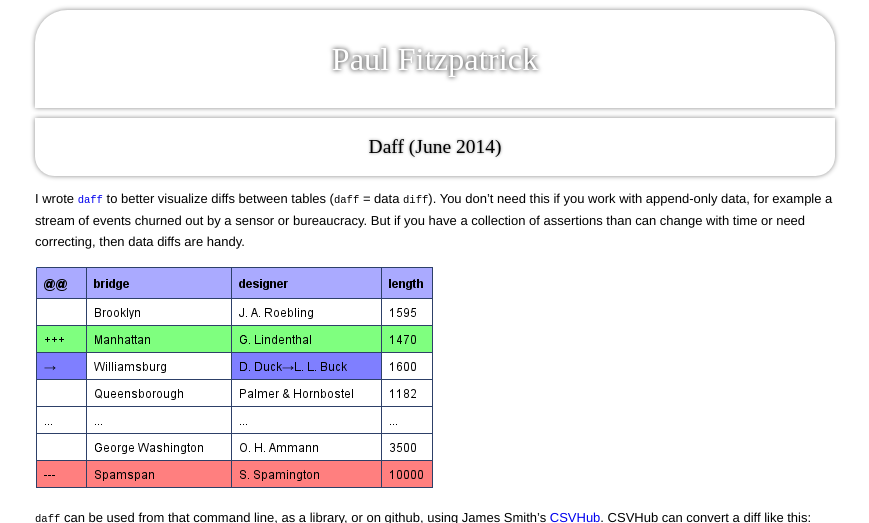
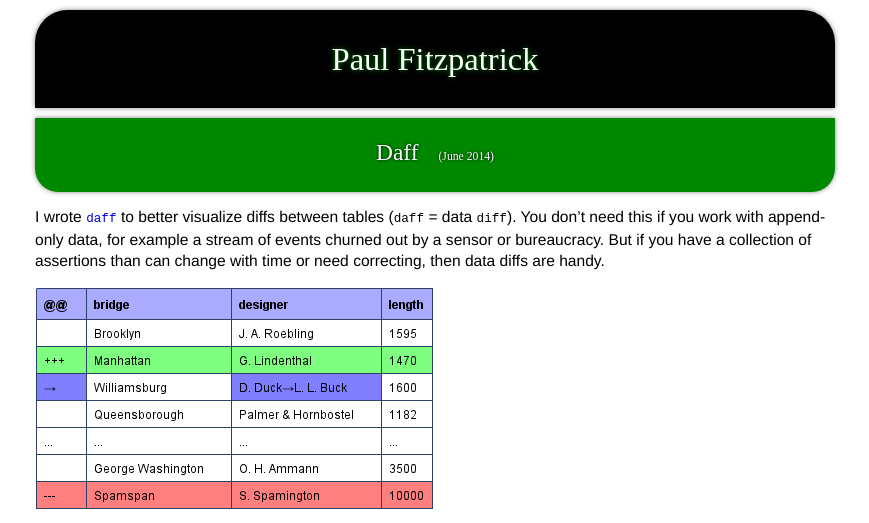
Before and after one commit to paulfitz/paulfitz.github.io, a Jekyll site: the page built from index.html, in a window 1280 px wide, cut to the strip 0-523 px from the top of the page. Shown: the whole strip, without its empty margins (205-1074 px from the left). Built offline with Jekyll 4.4.1, drawn with Linux system fonts in a browser that asks for light colours; some web fonts are replaced; some of the changed text lies outside the part shown.

Commit message:
style update

```diff
--- a/index.html
+++ b/index.html
@@ -5,7 +5,7 @@ layout: default
 
 {% for post in site.posts %}
 <div class="front-post">
-<h2 class="front"><a href="{{site.baseurl}}{{ post.url }}">{{ post.title }} ({{post.date | date: "%B %Y"}})</a></h3>
+<h2 class="front"><a href="{{site.baseurl}}{{ post.url }}">{{ post.title }}<span class="post-date">({{post.date | date: "%B %Y"}})</span></a></h3>
 {{ post.content }}
 </div>
 {% endfor %}
--- a/style/main.css
+++ b/style/main.css
@@ -25,8 +25,8 @@ h1, h2 {
 h1 {
   display: block;
   text-align: center;
-  background: white;
-  text-shadow: 0 0 5px black;
+  background: black;
+  text-shadow: 0 0 5px #080;
   border-top-left-radius: 1em;
   border-top-right-radius: 1em;
   box-shadow: 0 0 5px #888;
@@ -37,8 +37,8 @@ h1 {
 h2.front {
   display: block;
   text-align: center;
-  background: white;
-  text-shadow: 0 0 3px #888;
+  background: #080;
+  text-shadow: 0 0 3px #000;
   border-bottom-left-radius: 1em;
   border-bottom-right-radius: 1em;
   box-shadow: 0 0 5px #888;
@@ -133,16 +133,16 @@ ul.menu li a:hover {
   background: #000;
 }
 
-#header a, #header h2 {
+#header a {
+  color: #fff !important;
+}
+
+h2 a {
   color: #fff !important;
 }
 
 #footer a {
   color: #fff !important;
-}
-
-h2 a {
-  color: #000 !important;
 }
 
 img.show {
@@ -225,7 +225,8 @@ p.show100 {
 }
 
 .front-post {
-  padding-bottom: 2em;
+  padding-bottom: 4em;
+  font-size: 120%;
 }
 
 
@@ -234,3 +235,8 @@ p.scale-image img {
   min-width: 500px;
   width: 100%;
 }
+
+.post-date {
+  font-size: 50%;
+  padding-left: 20px;
+}
```
Also changed, not shown: _posts/2014-06-09-links.html (+6 -8 lines), _posts/2014-06-10-daff.md (+1 -0 lines).
